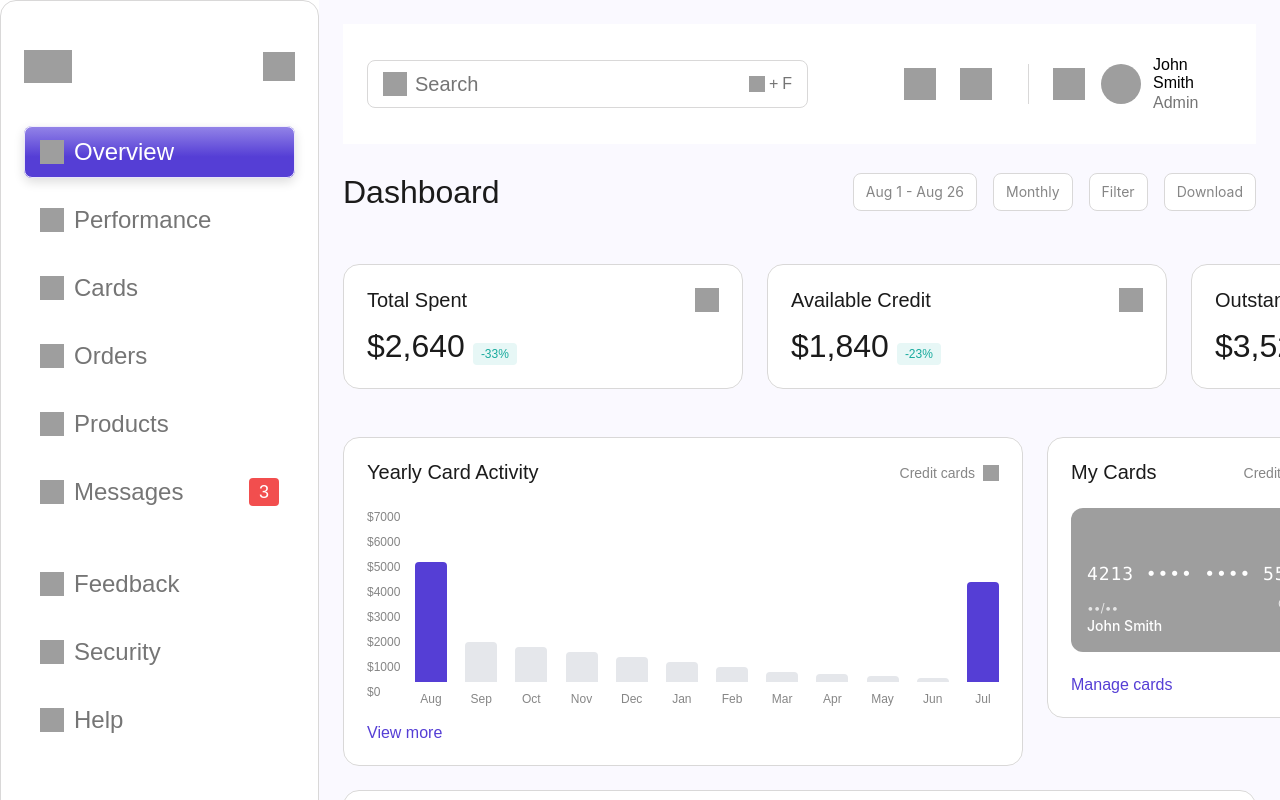
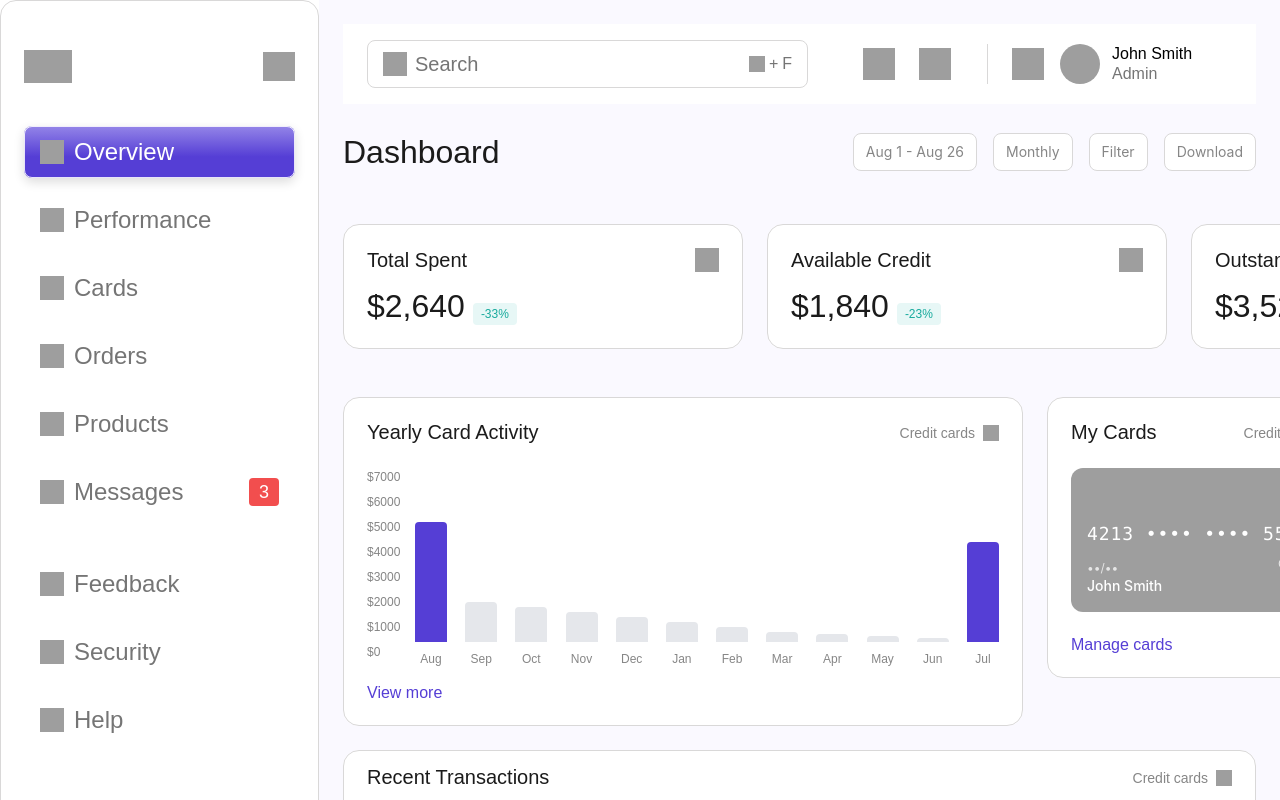
Before and after one commit to druxsas/radashboard, a React (Create React App) app: page / in a window 1280 px wide. Shown: the top 800 px of the page. Built offline with nearby package versions, Linux system fonts and the light colour scheme.

Commit message:
fix: reduce header padding and fix user name width
- Change header padding from py-8 to py-4 to optimize space usage
- Increase user name container width from w-[79px] to min-w-[120px]
- Prevents user name from wrapping to multiple lines
- Improves overall header space efficiency

```diff
--- a/src/components/Header.js
+++ b/src/components/Header.js
@@ -7,7 +7,7 @@ const imgEllipse1 = "http://localhost:3845/assets/d19200ab179c368ad99e8577150218
 
 export default function Header() {
   return (
-    <div className="bg-white box-border content-stretch flex items-center justify-start px-6 py-8 relative w-full" data-node-id="17:61">
+    <div className="bg-white box-border content-stretch flex items-center justify-start px-6 py-4 relative w-full" data-node-id="17:61">
       <div aria-hidden="true" className="absolute border-[#d9d8d8] border-[0px_0px_1px] border-solid inset-0 pointer-events-none" />
 
       {/* Search Bar */}
@@ -58,7 +58,7 @@ export default function Header() {
             <div className="relative shrink-0 size-10" data-node-id="17:86">
               <img alt="" className="block max-w-none size-full rounded-full" src={imgEllipse1} />
             </div>
-            <div className="content-stretch flex flex-col font-['SF_Pro_Display:Medium',_sans-serif] gap-0.5 items-start justify-start leading-[0] not-italic relative shrink-0 text-[16px] w-[79px]" data-name="user-name" data-node-id="17:87">
+            <div className="content-stretch flex flex-col font-['SF_Pro_Display:Medium',_sans-serif] gap-0.5 items-start justify-start leading-[0] not-italic relative shrink-0 text-[16px] min-w-[120px]" data-name="user-name" data-node-id="17:87">
               <div className="relative shrink-0 text-black w-full" data-node-id="17:88">
                 <p className="leading-[normal]">John Smith</p>
               </div>
```
